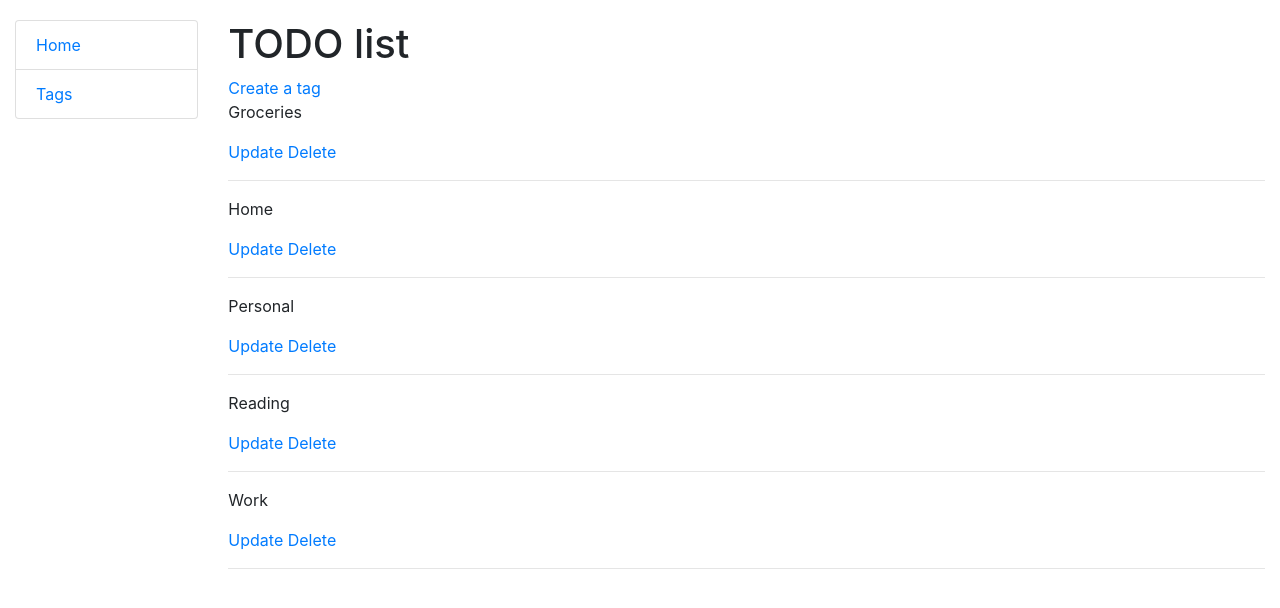
After one commit to katryana/todo-list, a Django app: page /tags/ in a window 1280 px wide. The commit adds this page. Shown: the top 608 px of the page. Run offline with Django 4.2, Linux system fonts and the light colour scheme; data comes from the database, SQL or seed files in the repository.

Commit message:
Add create, update and delete for tags, implement styles

```diff
--- a/manager/urls.py
+++ b/manager/urls.py
@@ -1,13 +1,29 @@
 from django.urls import path
 
-from .views import TaskListView, TaskCreateView, TaskUpdateView, TaskDeleteView, task_complete_undo
+from .views import (
+    TaskListView,
+    TaskCreateView,
+    TaskUpdateView,
+    TaskDeleteView,
+    task_complete_undo,
+
+    TagListView,
+    TagCreateView,
+    TagUpdateView,
+    TagDeleteView
+)
+
 
 urlpatterns = [
     path("", TaskListView.as_view(), name="task-list"),
     path("tasks/create/", TaskCreateView.as_view(), name="task-create"),
     path("tasks/<int:pk>/update/", TaskUpdateView.as_view(), name="task-update"),
     path("tasks/<int:pk>/delete/", TaskDeleteView.as_view(), name="task-delete"),
-    path("cars/<int:pk>/<str:act>/", task_complete_undo, name="toggle-task-complete"),
+    path("tasks/<int:pk>/<str:act>/", task_complete_undo, name="toggle-task-complete"),
+    path("tags/", TagListView.as_view(), name="tag-list"),
+    path("tags/create/", TagCreateView.as_view(), name="tag-create"),
+    path("tags/<int:pk>/update/", TagUpdateView.as_view(), name="tag-update"),
+    path("tags/<int:pk>/delete/", TagDeleteView.as_view(), name="tag-delete"),
 ]
 
 app_name = "manager"
--- a/manager/views.py
+++ b/manager/views.py
@@ -2,15 +2,14 @@ from django.http import HttpResponseRedirect
 from django.urls import reverse_lazy, reverse
 from django.views import generic
 
-from manager.forms import TaskCreationForm
-from manager.models import Task
+from manager.forms import TaskCreationForm, TagCreationForm
+from manager.models import Task, Tag
 
 
 class TaskListView(generic.ListView):
     """View function for the home page of the site."""
     model = Task
     queryset = Task.objects.prefetch_related("tags")
-    paginate_by = 5
     template_name = "manager/index.html"
 
 
@@ -41,3 +40,27 @@ def task_complete_undo(request, pk: int, act: str):
         task.is_done = True
     task.save()
     return HttpResponseRedirect(reverse("manager:task-list"))
+
+
+class TagListView(generic.ListView):
+    model = Tag
+    queryset = Tag.objects.all()
+
+
+class TagCreateView(generic.CreateView):
+    form_class = TagCreationForm
+    success_url = reverse_lazy("manager:tag-list")
+    template_name = "manager/tag_form.html"
+    queryset = Tag.objects.all()
+
+
+class TagUpdateView(generic.UpdateView):
+    form_class = TagCreationForm
+    success_url = reverse_lazy("manager:tag-list")
+    template_name = "manager/tag_form.html"
+    queryset = Task.objects.all()
+
+
+class TagDeleteView(generic.DeleteView):
+    model = Tag
+    success_url = reverse_lazy("manager:tag-list")
--- /dev/null
+++ b/static/css/styles.css
@@ -0,0 +1,8 @@
+body {
+    margin-top: 20px;
+}
+
+.link-to-page {
+    float: right;
+    margin: 0 2px 0 2px;
+}
--- a/templates/includes/sidebar.html
+++ b/templates/includes/sidebar.html
@@ -1,15 +1,4 @@
 <ul class="sidebar-nav list-group">
-  {% if user.is_authenticated %}
-    <li class="list-group-item">User: <a href="{{ user.get_absolute_url }}">{{ user.get_username }}</a></li>
-    <li class="list-group-item"><a href="#">Logout</a></li>
-  {% else %}
-    <li class="list-group-item"><a href="#">Login</a></li>
-  {% endif %}
-
-  <br>
-
-  <li class="list-group-item"><a href="#">Home</a></li>
-  <li class="list-group-item"><a href="#">All drivers</a></li>
-  <li class="list-group-item"><a href="#">All cars</a></li>
-  <li class="list-group-item"><a href="#">All Tasks</a></li>
+  <li class="list-group-item"><a href="{% url 'manager:task-list' %}">Home</a></li>
+  <li class="list-group-item"><a href="{% url 'manager:tag-list' %}">Tags</a></li>
 </ul>
--- a/templates/layouts/base.html
+++ b/templates/layouts/base.html
@@ -2,25 +2,34 @@
 <html lang="en">
 
 <head>
-  {% block title %}<title>ToDo</title>{% endblock %}
+    {% block title %}<title>Taxi Service</title>{% endblock %}
     <meta charset="utf-8">
     <meta name="viewport" content="width=device-width, initial-scale=1">
+    <link rel="stylesheet"
+          href="https://cdn.jsdelivr.net/npm/bootstrap@4.5.3/dist/css/bootstrap.min.css"
+          integrity="sha384-TX8t27EcRE3e/ihU7zmQxVncDAy5uIKz4rEkgIXeMed4M0jlfIDPvg6uqKI2xXr2"
+          crossorigin="anonymous">
+    <!-- Add additional CSS in static file -->
+    {% load static %}
+    <link rel="stylesheet" href="{% static 'css/styles.css' %}">
 </head>
 
 <body>
 <div class="container-fluid">
     <div class="row">
-      <div class="col-sm-2 ">
+        <div class="col-sm-2">
+
             {% block sidebar %}
                 {% include "includes/sidebar.html" %}
             {% endblock %}
+
+        </div>
+        <div class="col-sm-10 ">
+
             {% block content %}{% endblock %}
-
         </div>
     </div>
 </div>
 </body>
 
 </html>
-<!DOCTYPE html>
-<html lang="en">
--- /dev/null
+++ b/templates/manager/tag_list.html
@@ -0,0 +1,18 @@
+{% extends "layouts/base.html" %}
+
+{% block content %}
+
+<main>
+  <h1>TODO list</h1>
+<a href="{% url 'manager:tag-create' %}">Create a tag</a>
+  {% if tag_list %}
+    {% for tag in tag_list %}
+      <p> {{ tag.name }}</p>
+
+      <a href="{% url 'manager:tag-update' tag.id %}">Update</a>
+      <a href="{% url 'manager:tag-delete' tag.id %}">Delete</a><hr>
+    {% endfor %}
+  {% endif %}
+</main>
+
+{% endblock content %}
--- a/todoList/settings.py
+++ b/todoList/settings.py
@@ -120,6 +120,10 @@ USE_TZ = True
 
 STATIC_URL = "static/"
 
+STATICFILES_DIRS = (BASE_DIR / "static",)
+
+STATIC_ROOT = BASE_DIR / "staticfiles"
+
 # Default primary key field type
 # https://docs.djangoproject.com/en/4.2/ref/settings/#default-auto-field
 
--- a/todoList/urls.py
+++ b/todoList/urls.py
@@ -1,3 +1,5 @@
+from django.conf import settings
+from django.conf.urls.static import static
 from django.contrib import admin
 from django.urls import path, include
 
@@ -5,4 +7,4 @@ from django.urls import path, include
 urlpatterns = [
     path("admin/", admin.site.urls),
     path("", include("manager.urls", namespace="manager")),
-]
+] + static(settings.STATIC_URL, document_root=settings.STATIC_ROOT)
```
Also changed, not shown: manager/forms.py (+7 -1 lines), templates/manager/tag_confirm_delete.html (added, +10 -0 lines), templates/manager/tag_form.html (added, +11 -0 lines). Lines whose indentation alone changed are shown as unchanged.
